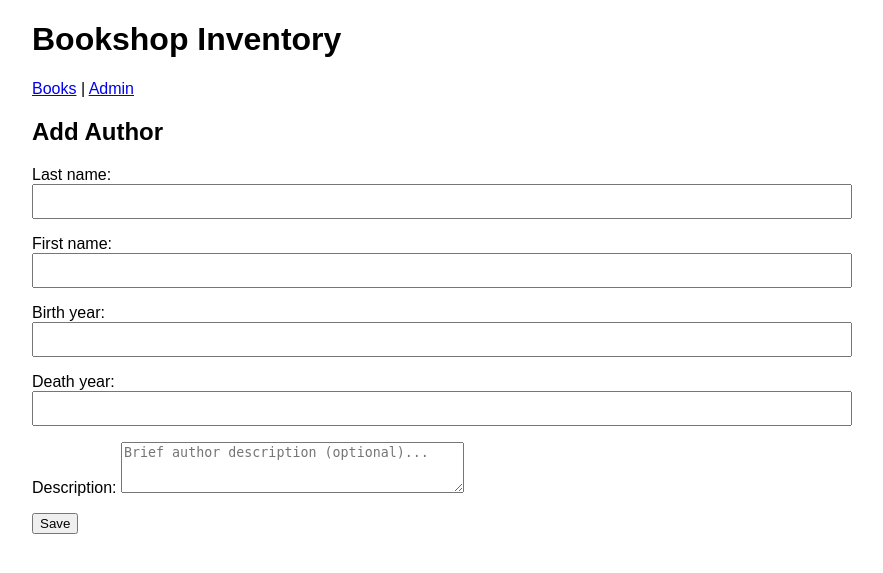
After one commit to Evicencio-05/antique_bookshop, a Django app: page /authors/add in a window 1280 px wide. The commit adds this page. Shown: the top 573 px of the page, without its empty margins (208-1091 px from the left). Run offline with Django 5.2, Linux system fonts and the light colour scheme; the visitor is signed in with stand-in values (Sample User, id 1).

Commit message:
Added pages for authors.

```diff
--- a/book_shop_here/forms.py
+++ b/book_shop_here/forms.py
@@ -1,5 +1,5 @@
 from django import forms
-from .models import Book, Customer, Role
+from .models import Book, Customer, Role, Author
 
 class BookForm(forms.ModelForm):
     class Meta:
@@ -26,3 +26,12 @@ class RoleForm(forms.ModelForm):
         widgets = {
             'description': forms.Textarea(attrs={'rows': 3, 'placeholder': 'Brief job duties (optional)...'}),
         }
+
+class AuthorForm(forms.ModelForm):
+
+    class Meta:
+        model = Author
+        fields = '__all__'
+        widgets = {
+            'description': forms.Textarea(attrs={'rows': 3, 'placeholder': 'Brief author description (optional)...'}),
+        }
--- a/book_shop_here/models.py
+++ b/book_shop_here/models.py
@@ -7,7 +7,7 @@ from datetime import date
 class Role(models.Model):
     role_id = models.AutoField(primary_key=True)
     title = models.CharField(max_length=50)
-    description = models.TextField(blank=True)
+    description = models.TextField(blank=True, null=True)
 
     def __str__(self):
         return self.title
@@ -33,10 +33,10 @@ class Employee(models.Model):
 class Author(models.Model):
     author_id = models.AutoField(primary_key=True)
     last_name = models.CharField(max_length=100)
-    first_name = models.CharField(max_length=100, blank=True)
-    birth_year = models.DateField(blank=True)
-    death_year = models.DateField(blank=True)
-    description = models.TextField(max_length=1000, blank=True)
+    first_name = models.CharField(max_length=100, blank=True, null=True)
+    birth_year = models.DateField(blank=True, null=True)
+    death_year = models.DateField(blank=True, null=True)
+    description = models.TextField(max_length=1000, blank=True, null=True)
 
     def __str__(self):
         return f"{self.first_name} {self.last_name}".strip()
@@ -62,7 +62,7 @@ class Book(models.Model):
     cost = models.DecimalField(max_digits=11, decimal_places=2)
     retail_price = models.DecimalField(max_digits=11, decimal_places=2)
     publication_date = models.DateField(validators=[MinValueValidator(1500), MaxValueValidator(2099)])
-    edition = models.CharField(max_length=50, blank=True)
+    edition = models.CharField(max_length=50, blank=True, null=True, default='N/A')
     rating = models.CharField(max_length=10, choices=Rating.choices, default=Rating.UNRATED)
     authors = models.ManyToManyField(Author, related_name='books')
     book_status = models.CharField(max_length=10, choices=Status.choices, default=Status.PROCESSING)
@@ -72,10 +72,10 @@ class Book(models.Model):
 
 class Customer(models.Model):
     customer_id = models.AutoField(primary_key=True)
-    last_name = models.CharField(max_length=100, blank=True)
-    first_name = models.CharField(max_length=100, blank=True)
-    phone_number = models.CharField(max_length=25, blank=True)
-    mailing_address = models.CharField(blank=True)
+    last_name = models.CharField(max_length=100, blank=True, null=True)
+    first_name = models.CharField(max_length=100, blank=True, null=True)
+    phone_number = models.CharField(max_length=25, blank=True, null=True)
+    mailing_address = models.CharField(blank=True, null=True)
 
     def __str__(self):
         return f"{self.first_name} {self.last_name}".strip()
--- /dev/null
+++ b/book_shop_here/templates/book_shop_here/author_form.html
@@ -0,0 +1,9 @@
+{% extends 'book_shop_here/base.html' %}
+{% block content %}
+    <h2>Add Author</h2>
+    <form method="post">
+        {% csrf_token %}
+        {{ form.as_p }}
+        <button type="submit">Save</button>
+    </form>
+{% endblock %}
--- a/book_shop_here/templates/book_shop_here/role_list.html
+++ b/book_shop_here/templates/book_shop_here/role_list.html
@@ -6,5 +6,5 @@
             <li>{{ role.title }} - {{ role.description|default:"No description" }}</li>
         {% endfor %}
     </ul>
-    {% if user.has_perm 'book_shop_here.add_role' %}<a href="{% url 'add_role' %}">Add New Role</a>{% endif %}
+    {% if user.Group == 'owner_group' or user.is_superuser %}<a href="{% url 'add_role' %}">Add New Role</a>{% endif %}
 {% endblock %}
--- a/book_shop_here/urls.py
+++ b/book_shop_here/urls.py
@@ -6,4 +6,6 @@ urlpatterns = [
     path('add_book/', views.add_book, name='add_book'),
     path('roles/', views.role_list, name='role_list'),
     path('roles/add/', views.add_role, name='add_role'),
+    path('authors/', views.author_list, name='author_list'),
+    path('authors/add', views.add_author, name='add_author'),
 ]
--- a/book_shop_here/views.py
+++ b/book_shop_here/views.py
@@ -2,7 +2,7 @@ from django.shortcuts import render, redirect, get_object_or_404
 from django.contrib.auth.decorators import login_required, permission_required
 from django.contrib import messages
 from .models import Book, Author, Order, Role
-from .forms import BookForm, CustomerForm, RoleForm
+from .forms import BookForm, CustomerForm, RoleForm, AuthorForm
 
 @login_required
 def book_list(request):
@@ -42,3 +42,21 @@ def add_role(request):
     else:
         form = RoleForm()
     return render(request, 'book_shop_here/role_form.html', {'form': form})
+
+@login_required
+def author_list(request):
+    authors = Author.objects.all()
+    return render(request, 'book_shop_here/author_list.html', {'authors': authors})
+
+@login_required
+@permission_required('book_shop_here.add_role')
+def add_author(request):
+    if request.method == 'POST':
+        form = AuthorForm(request.POST)
+        if form.is_valid():
+            form.save()
+            messages.success(request, 'Author added successfully.')
+            return redirect('author_list')
+    else:
+        form = AuthorForm()
+    return render(request, 'book_shop_here/author_form.html', {'form': form})
```
Also changed, not shown: book_shop_here/templates/book_shop_here/author_list.html (added, +17 -0 lines), book_shop_here/migrations/0002_alter_author_birth_year_alter_author_death_year_and_more.py (added), 1 other file.
